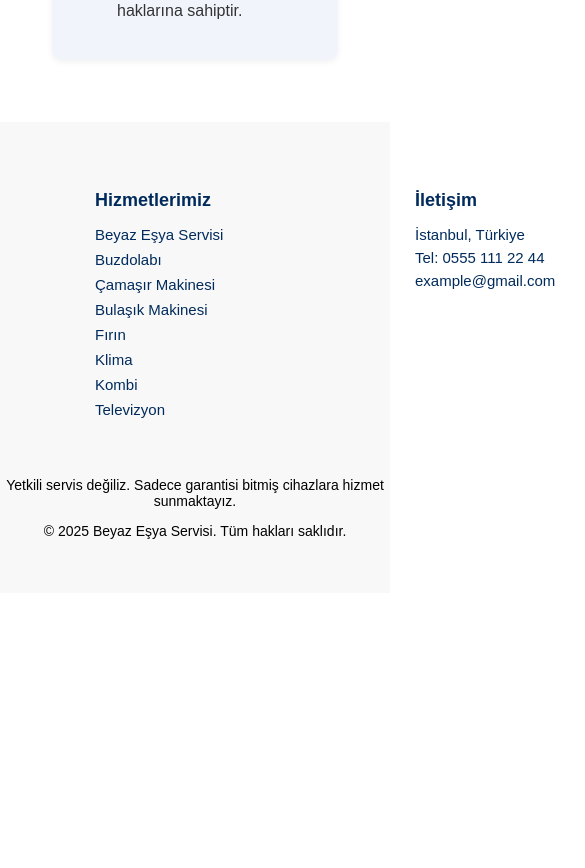
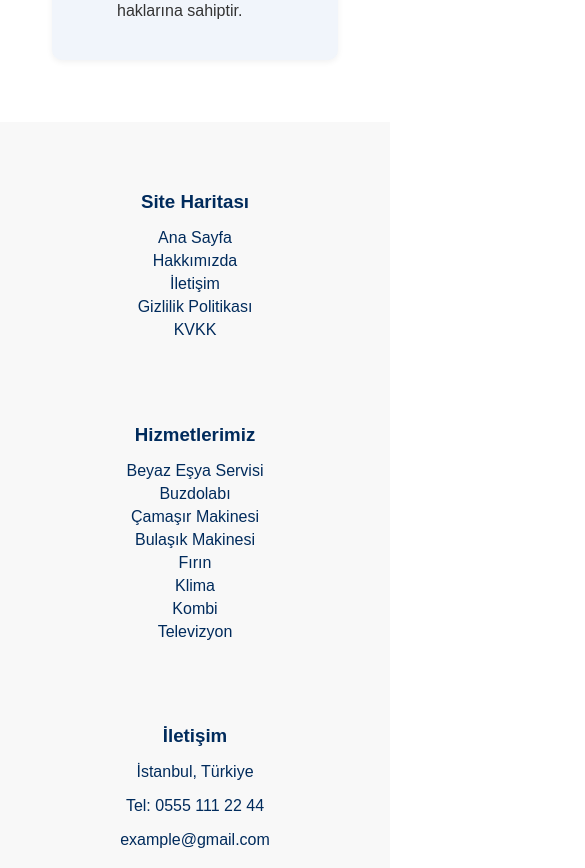
Before and after one commit to yigitmerterkalay/web_satis, a plain HTML site: page kvkk.html in a window 390 px wide. Shown: the part 1883-2751 px from the top of the page, 585 px wide, since content can reach past the window. Before the commit the page ends 2476 px from the top, so only its background shows below. Drawn offline with Linux system fonts and the light colour scheme.

Commit message:
kvkk.html

```diff
--- a/kvkk.html
+++ b/kvkk.html
@@ -38,13 +38,11 @@
             background: none;
             position: relative;
         }
-
         header, footer {
-            background: #f1f1f1;
-            padding: 1rem;
+            background-color: #0047ab;
+            padding: 15px;
             text-align: center;
         }
-
         nav a {
             margin: 0 10px;
             text-decoration: none;
@@ -61,58 +59,6 @@
                 margin: 10px 0;
             }
         }
-
-        footer {
-            background-color: #f9f9f9;
-            padding: 40px 20px 20px 20px;
-            color: #002b5c;
-            font-family: sans-serif;
-            font-size: 15px;
-        }
-
-            footer .footer-container {
-                display: flex;
-                justify-content: space-between;
-                flex-wrap: wrap;
-                max-width: 1200px;
-                margin: 0 auto;
-                gap: 40px;
-            }
-
-            footer h3 {
-                color: #002b5c;
-                margin-bottom: 15px;
-                font-size: 18px;
-            }
-
-            footer a {
-                color: #002b5c;
-                text-decoration: none;
-                display: block;
-                margin-bottom: 8px;
-                transition: color 0.3s ease;
-            }
-
-                footer a:hover {
-                    color: #00a651;
-                }
-
-            footer .iletisim p {
-                margin: 6px 0;
-                color: #002b5c;
-            }
-
-            footer .footer-bottom {
-                text-align: center;
-                font-size: 14px;
-                margin-top: 40px;
-                color: #333;
-            }
-
-                footer .footer-bottom p {
-                    margin: 5px 0;
-                }
-
         .icerik-kapsayici {
             max-width: 850px;
             margin: 0 auto;
@@ -226,6 +172,53 @@
 
             .dropdown.active .dropdown-content {
                 display: block;
+            }
+        }
+        footer {
+            color: white;
+        }
+
+            footer strong {
+                color: white;
+            }
+
+        .yorum-karti p:first-of-type {
+            color: gold;
+            font-size: 20px;
+        }
+
+        footer h3 {
+            color: #002b5c;
+            margin-bottom: 10px;
+        }
+
+        footer a {
+            text-decoration: none;
+            color: #002b5c;
+            display: block;
+            margin-bottom: 5px;
+            transition: color 0.3s;
+        }
+
+            footer a:hover {
+                color: #00a651;
+            }
+
+        footer .iletisim p {
+            color: #002b5c;
+        }
+
+        @media (max-width: 768px) {
+            footer > div {
+                flex-direction: column !important;
+                align-items: center !important;
+                text-align: center !important;
+                gap: 30px !important;
+            }
+
+            footer .iletisim,
+            footer div ul {
+                text-align: center !important;
             }
         }
     </style>
```
Lines whose indentation alone changed are shown as unchanged.
